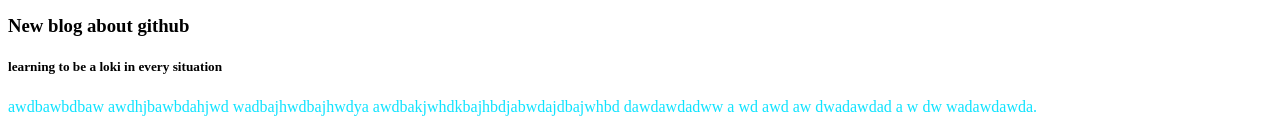
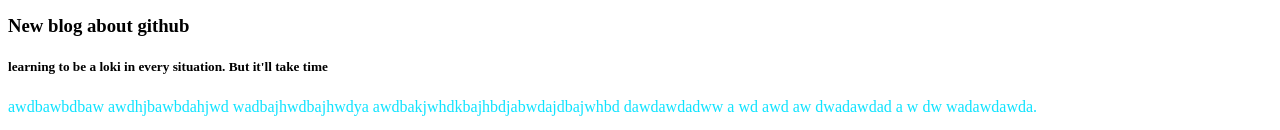
Before and after one commit to x3m9n/my-first-repo, a plain HTML site: page index.html in a window 1280 px wide. Shown: the part 189-319 px from the top of the page. Drawn offline with Linux system fonts and the light colour scheme.

Commit message:
time added

```diff
--- a/index.html
+++ b/index.html
@@ -14,7 +14,7 @@
     <p>Paragragh</p>
     <div>
         <h3>New blog about github</h3>
-        <h5>learning to be a loki in every situation</h5>
+        <h5>learning to be a loki in every situation. But it'll take time</h5>
         <p>awdbawbdbaw awdhjbawbdahjwd wadbajhwdbajhwdya awdbakjwhdkbajhbdjabwdajdbajwhbd dawdawdadww a wd awd aw dwadawdad a w dw  wadawdawda.
         </p>
     </div>
```
